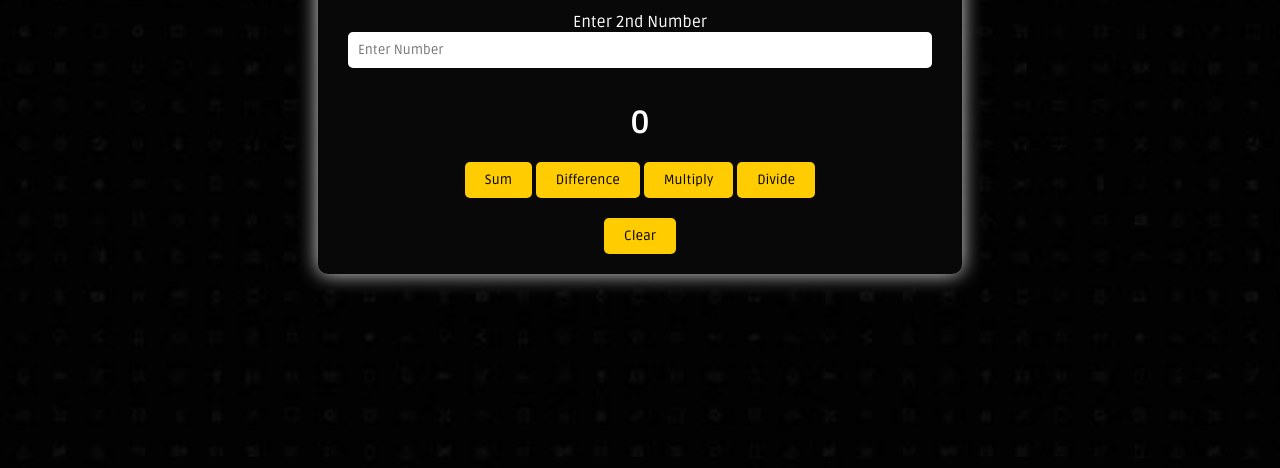
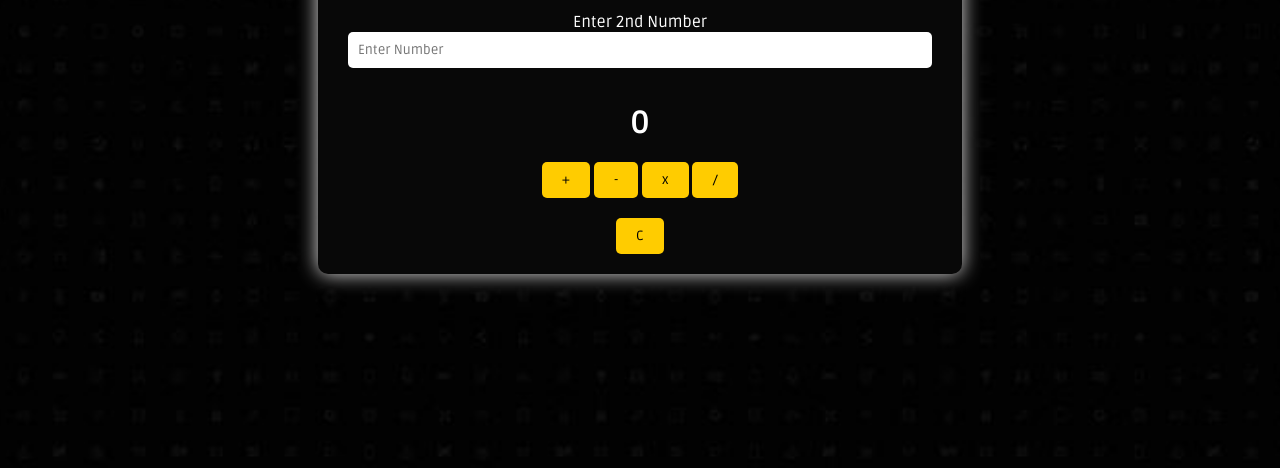
Before and after one commit to areyouabhay/Web-D-Explore, a plain HTML site: page Projects/Calculator/index.html in a window 1280 px wide. Shown: the part 332-800 px from the top of the page. Drawn offline with Linux system fonts and the light colour scheme; a web font is replaced by a local one.

Commit message:
fix buttons

```diff
--- a/Projects/Calculator/index.html
+++ b/Projects/Calculator/index.html
@@ -18,11 +18,11 @@
       <label>Enter 2nd Number</label>
       <input type="text" id="num2" placeholder="Enter Number" required />
       <h1 class="result">0</h1>
-      <button onclick="sum()">Sum</button>
-      <button onclick="difference()">Difference</button>
-      <button onclick="multiply()">Multiply</button>
-      <button onclick="divide()">Divide</button><br /><br />
-      <button onclick="clearResult()">Clear</button>
+      <button onclick="sum()">+</button>
+      <button onclick="difference()">-</button>
+      <button onclick="multiply()">x</button>
+      <button onclick="divide()">/</button><br /><br />
+      <button onclick="clearResult()">C</button>
     </div>
     <script src="./script.js"></script>
   </body>
```
